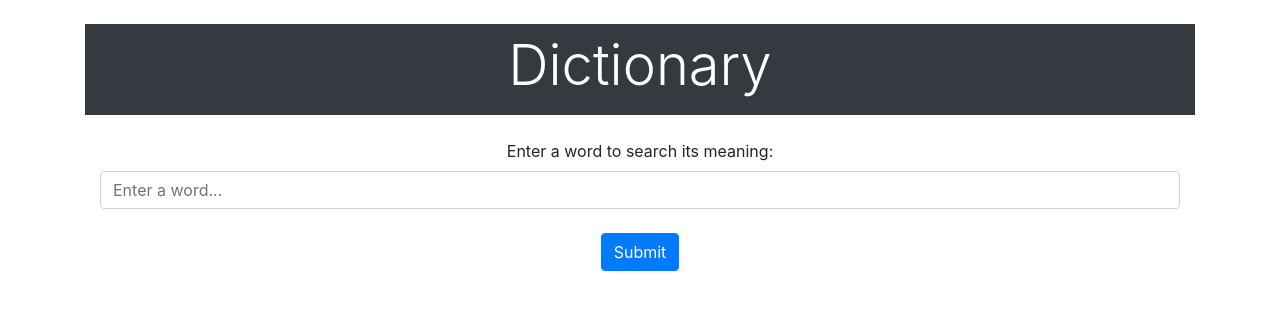
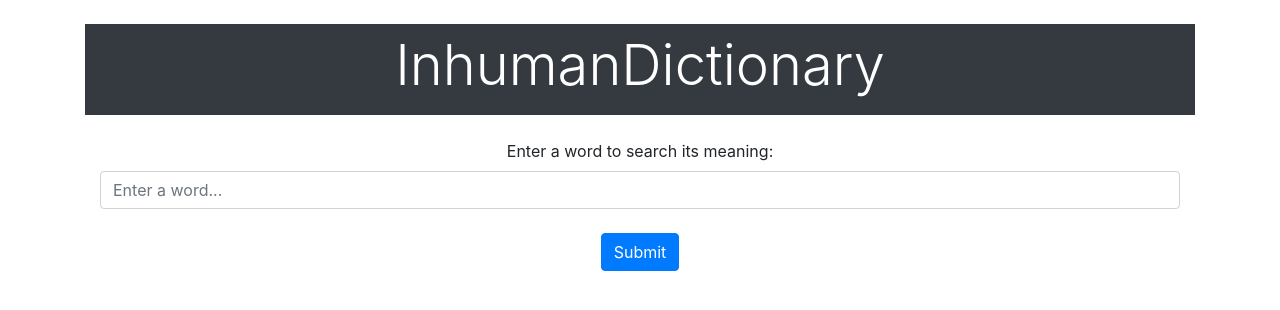
Before and after one commit to inhumanxd/flashcards, a Django app: template flashcard/website/templates/dictionary.html in a window 1280 px wide. Shown: the part 56-366 px from the top of the page. Run offline with Django 3.2, Linux system fonts and the light colour scheme; the template is opened without the code that fills it, so the values that code supplies are empty; some libraries are stand-ins or nearby versions.

Commit message:
Changed dictionary name

```diff
--- a/flashcard/website/templates/dictionary.html
+++ b/flashcard/website/templates/dictionary.html
@@ -5,7 +5,7 @@
 
         <span class="d-block p-2 bg-dark text-white">
             <center>
-                <h1 class="display-4">Dictionary</h1>
+                <h1 class="display-4">InhumanDictionary</h1>
             </center>
         </span>
         <div class="container">
```
